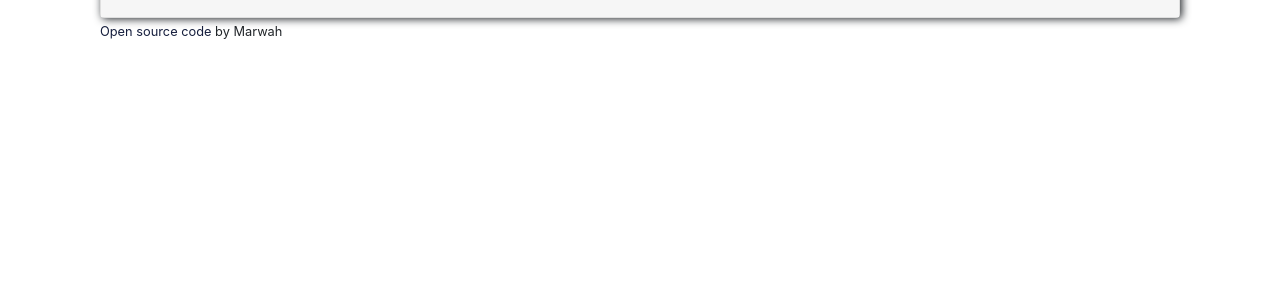
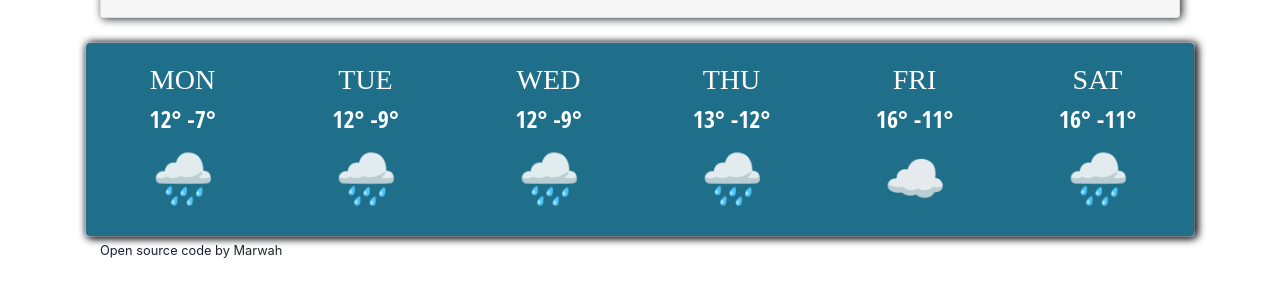
Before and after one commit to marwah20alshakhli/Vanilla-Weather-App, a plain HTML site: page index.html in a window 1280 px wide. Shown: the part 214-510 px from the top of the page. Drawn offline with nearby package versions, Linux system fonts and the light colour scheme.

Commit message:
added fake weather data and styling

```diff
--- a/css/stylesheet.css
+++ b/css/stylesheet.css
@@ -84,3 +84,10 @@ a:hover{
     color: #AEAEAF;
     font-size: 15px;
 }
+
+.card-body.text-center {
+    background-color: #1f6f8b;
+    border-radius: 4px;
+    box-shadow: 2px 1px 8px;
+    width: 100%;
+  }
--- a/index.html
+++ b/index.html
@@ -55,6 +55,61 @@
                 </div>
             </div>
         </div>
+        <br />
+        <div class="card">
+            <div class="card-body text-center">
+                <div class="row">
+                    <div class="col">
+                        <h3>MON</h3>
+                        <h4>
+                            <strong>12°</strong>
+                            -7°
+                        </h4>
+                        <span>🌧️</span>
+                    </div>
+                    <div class="col">
+                        <h3>TUE</h3>
+                        <h4>
+                            <strong>12°</strong>
+                            -9°
+                        </h4>
+                        <span>🌧️</span>
+                    </div>
+                    <div class="col">
+                        <h3>WED</h3>
+                        <h4>
+                            <strong>12°</strong>
+                            -9°
+                        </h4>
+                        <span>🌧️</span>
+                    </div>
+                    <div class="col">
+                        <h3>THU</h3>
+                        <h4>
+                            <strong>13°</strong>
+                            -12°
+                        </h4>
+                        <span>🌧️</span>
+                    </div>
+                    <div class="col">
+                        <h3>FRI</h3>
+                        <h4>
+                            <strong>16°</strong>
+                            -11°
+                        </h4>
+                        <span>☁️</span>
+                    </div>
+                    <div class="col">
+                        <h3>SAT</h3>
+                        <h4>
+                            <strong>16°</strong>
+                            -11°
+                        </h4>
+                        <span>🌧️</span>
+                    </div>
+                </div>
+            </div>
+        </div>
         <small>
             <a href="https://github.com/marwah20alshakhli/shecodes-plus-weather-app" target="_blank">Open source
                 code</a> by Marwah
```
